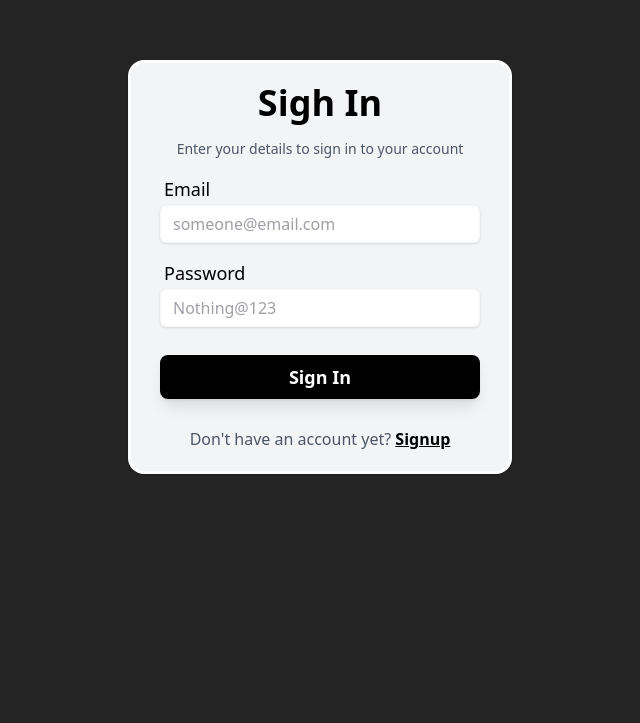
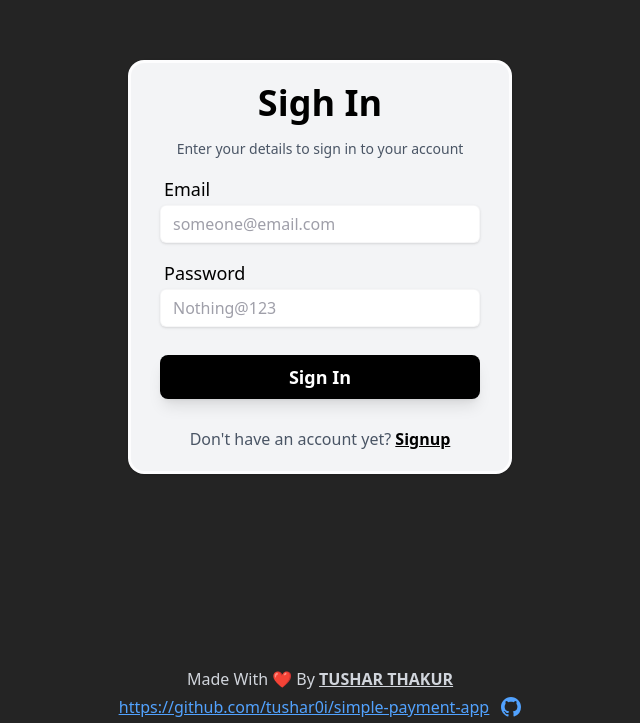
Before and after one commit to tushar0i/simple-payment-app, a React (Vite) app in the folder frontEnd/: page /signin in a window 1280 px wide. Shown: the part 133-856 px from the top of the page, without its empty margins (320-960 px from the left). Before the commit the page ends 800 px from the top, so only its background shows below. Built offline with nearby package versions, Linux system fonts and the light colour scheme.

Commit message:
Adding GithubRepo component in signin,signup page

```diff
--- a/frontEnd/components/GithubRepo.jsx
+++ b/frontEnd/components/GithubRepo.jsx
@@ -2,11 +2,11 @@ export function GihubRepo() {
     return (<>
     <div className="bottom-0">
         <div className="flex flex-row items-center justify-center text-gray-300 ">
-            <a>Made With ❤️  By <a className="font-semibold underline" >TUSHAR THAKUR</a> </a>
+            <a>Made With ❤️  By <div className="font-semibold underline inline-block" >TUSHAR THAKUR</div> </a>
         </div>
         <div className="flex flex-row items-center justify-center underline text-blue-400">
             <a href="https://github.com/tushar0i/simple-payment-app"> https://github.com/tushar0i/simple-payment-app</a>
-            <svg xmlns="http://www.w3.org/2000/svg" class="pl-3 w-8 h-8" fill="currentColor" viewBox="0 0 16 16">
+            <svg xmlns="http://www.w3.org/2000/svg" className="pl-3 w-8 h-8" fill="currentColor" viewBox="0 0 16 16">
                 <path d="M8 0C3.58 0 0 3.58 0 8c0 3.54 2.29 6.53 5.47 7.59.4.07.55-.17.55-.38 0-.19-.01-.82-.01-1.49-2.01.37-2.53-.49-2.69-.94-.09-.23-.48-.94-.82-1.13-.28-.15-.68-.52-.01-.53.63-.01 1.08.58 1.23.82.72 1.21 1.87.87 2.33.66.07-.52.28-.87.51-1.07-1.78-.2-3.64-.89-3.64-3.95 0-.87.31-1.59.82-2.15-.08-.2-.36-1.02.08-2.12 0 0 .67-.21 2.2.82.64-.18 1.32-.27 2-.27s1.36.09 2 .27c1.53-1.04 2.2-.82 2.2-.82.44 1.1.16 1.92.08 2.12.51.56.82 1.27.82 2.15 0 3.07-1.87 3.75-3.65 3.95.29.25.54.73.54 1.48 0 1.07-.01 1.93-.01 2.2 0 .21.15.46.55.38A8.01 8.01 0 0 0 16 8c0-4.42-3.58-8-8-8" />
             </svg>
         </div>
--- a/frontEnd/pages/Signin.jsx
+++ b/frontEnd/pages/Signin.jsx
@@ -6,6 +6,7 @@ import { BottomText } from "../components/BottomText";
 import { useState } from "react";
 import axios from "axios";
 import { useNavigate } from "react-router-dom";
+import { GihubRepo } from "../components/GithubRepo";
 
 export function Signin(){
     const navigate = useNavigate();
@@ -34,5 +35,6 @@ export function Signin(){
             <BottomText text={"Don't have an account yet? "} link={"/signup"} page={"Signup"}></BottomText>
             </div>
         </div>
+        <GihubRepo></GihubRepo>
     </>)
 }
--- a/frontEnd/pages/Signup.jsx
+++ b/frontEnd/pages/Signup.jsx
@@ -6,6 +6,7 @@ import { BottomText } from "../components/BottomText";
 import { useState } from "react";
 import axios from 'axios';
 import { useNavigate } from "react-router-dom";
+import { GihubRepo } from "../components/GithubRepo";
 
 export function Signup(){
     const navigate = useNavigate()
@@ -43,5 +44,6 @@ export function Signup(){
         <BottomText text={"Already have an account? "} link={"/signin"} page={"Signin"}></BottomText>
         </div>
     </div>
+    <GihubRepo></GihubRepo>
     </>)
 }
```
